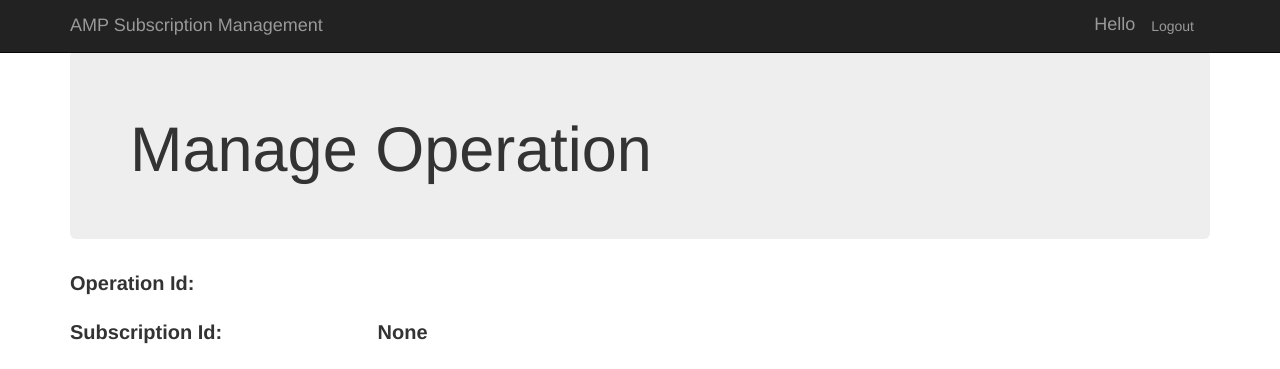
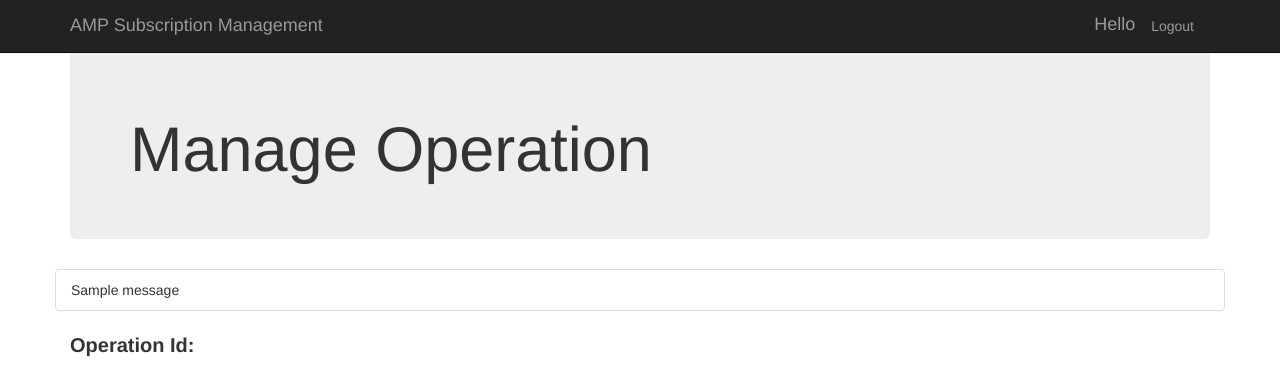
Before and after one commit to santhoshbomma9/amp-sub-mgmt2, a Flask app: page /updateoperation/1 in a window 1280 px wide. Shown: the top 369 px of the page. Run offline with Flask 2, Linux system fonts and the light colour scheme; the visitor is signed in with stand-in values (Sample User, id 1); one stand-in notice (Sample message) is shown; parts of the project's set-up code (start-up, migrations or seed data) failed here and were passed over; some libraries are stand-ins or nearby versions.

Commit message:
updated flash messages

```diff
--- a/amp_app/templates/managesubscription.html
+++ b/amp_app/templates/managesubscription.html
@@ -9,9 +9,9 @@
 <div class="row">
 {% with messages = get_flashed_messages(with_categories=true) %}
     {% if messages %}
-        <ul class=flashes>
+        <ul class="list-group">
         {% for category, message in messages %}
-            <li class="{{ category }}">{{ message }}</li>
+            <li class="list-group-item list-group-item-danger">{{ message }}</li>
         {% endfor %}
         </ul>
     {% endif %}
--- a/amp_app/templates/suboperationmanage.html
+++ b/amp_app/templates/suboperationmanage.html
@@ -4,6 +4,19 @@
 
 <div class="jumbotron">
     <h1>Manage Operation</h1>
+</div>
+
+
+<div class="row">
+    {% with messages = get_flashed_messages(with_categories=true) %}
+        {% if messages %}
+        <ul class="list-group">
+        {% for category, message in messages %}
+            <li class="list-group-item list-group-item-danger">{{ message }}</li>
+        {% endfor %}
+        </ul>
+        {% endif %}
+    {% endwith %}
 </div>
 
 <form method="post" style="font-size: 20px;">
--- a/amp_app/views.py
+++ b/amp_app/views.py
@@ -192,7 +192,11 @@ def updateoperation(operationid):
         elif 'failure' in request.form:
             status = 'Failure'
 
-        request_payload = amprepo.update_sub_operation(subid, operationid, planid, quantity, status)
+        response = amprepo.update_sub_operation(subid, operationid, planid, quantity, status)
+        if response.status_code and response.status_code == 200:
+            flash(f'{response.status_code} Patch successfull')
+        else:
+            flash(f'{response.text} Update not successfull')
 
     return render_template("suboperationmanage.html", user=session["user"], subid=subid, planid=planid, quantity=quantity, subsciptionname=subsciptionname)
 
```
